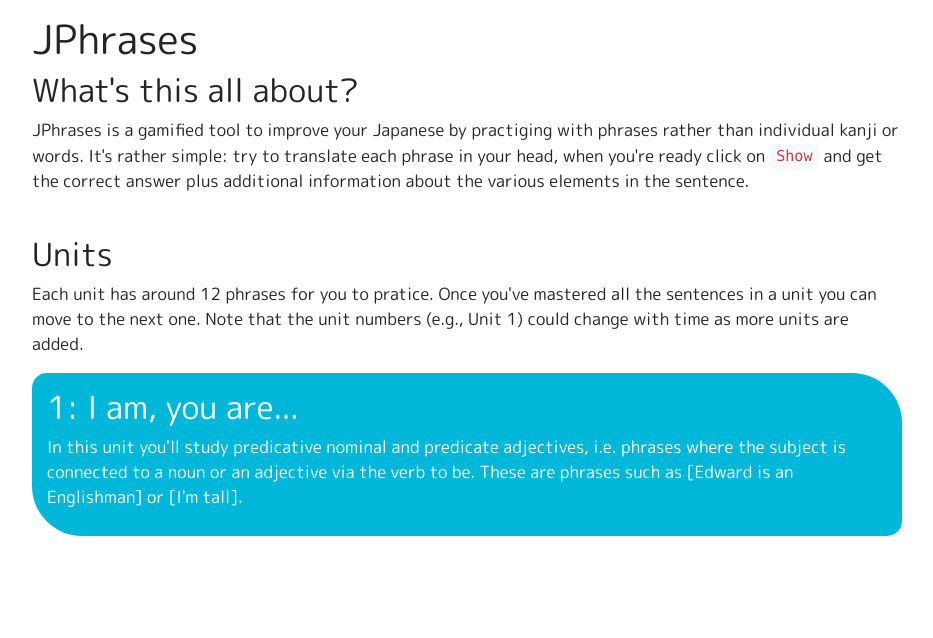
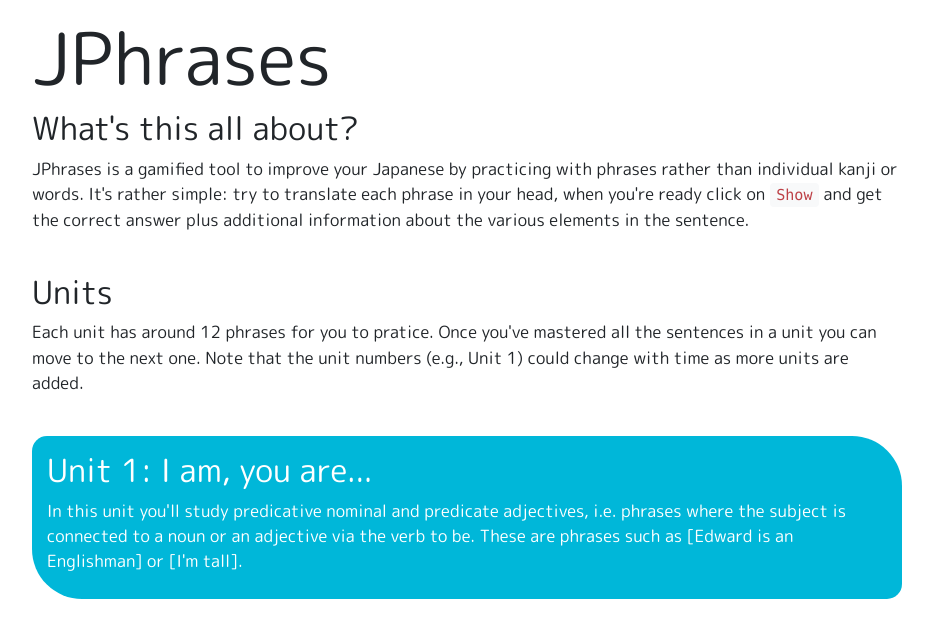
Before and after one commit to alessandrosp/jphrases, a Jekyll site: the page built from docs/index.html, in a window 1280 px wide. Shown: the top 638 px of the page, without its empty margins (173-1106 px from the left). Built offline with Jekyll 4.4.1, drawn with Linux system fonts in a browser that asks for light colours; nearby versions of some CDN libraries.

Commit message:
Update index.html

```diff
--- a/docs/index.html
+++ b/docs/index.html
@@ -4,9 +4,9 @@ layout: default
 ---
 <div class="row">
   <div class="col-12">
-    <h1>JPhrases</h1>
+    <h1 class="display-3">JPhrases</h1>
     <h2>What's this all about?</h2>
-    <p>JPhrases is a gamified tool to improve your Japanese by practiging with phrases rather than individual kanji or words. It's rather simple: try to translate each phrase in your head, when you're ready click on <code>Show</code> and get the correct answer plus additional information about the various elements in the sentence.</p>
+    <p>JPhrases is a gamified tool to improve your Japanese by practicing with phrases rather than individual kanji or words. It's rather simple: try to translate each phrase in your head, when you're ready click on <code>Show</code> and get the correct answer plus additional information about the various elements in the sentence.</p>
   </div>
 </div><br>
 <!-- Here you have the various units listed. -->
@@ -15,12 +15,12 @@ layout: default
     <h2>Units</h2>
     <p>Each unit has around 12 phrases for you to pratice. Once you've mastered all the sentences in a unit you can move to the next one. Note that the unit numbers (e.g., Unit 1) could change with time as more units are added.</p>
   </div>
-</div>
+</div><br>
 {% for unit in site.units %}
 <div class="row">
   <a href={{ unit.url | relative_url }} class="unit-link">
     <div class="col-12 unit">
-      <h2>{{ forloop.index }}: {{ unit.name }}</h2>
+      <h2>Unit {{ forloop.index }}: {{ unit.name }}</h2>
       <p>{{ unit.summary }}</p>
     </div>
   </a>
```
